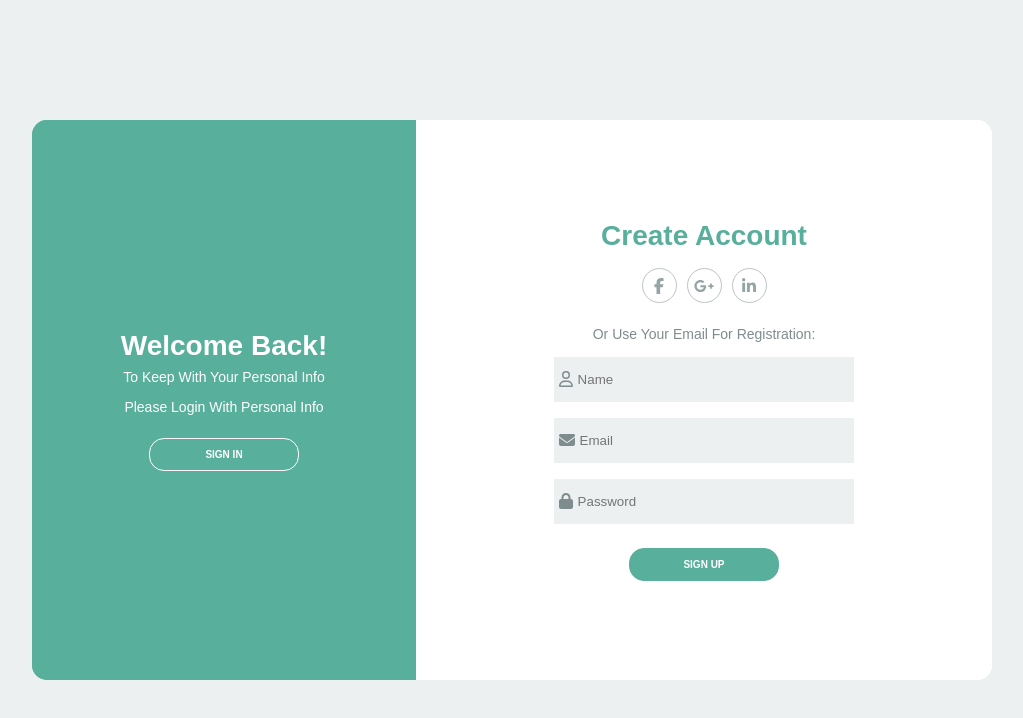
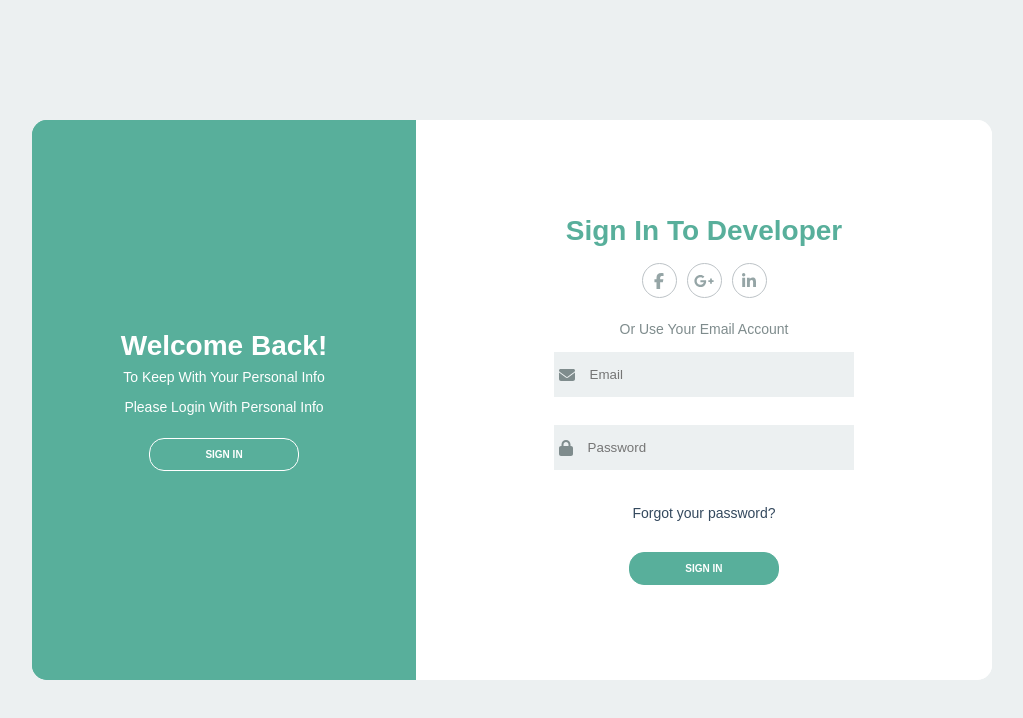
Before and after one commit to VanessaHenker/Tela-Login, a React app: page / in a window 1280 px wide. Shown: the top 718 px of the page, without its empty margins (128-1151 px from the left). Built offline with nearby package versions, Linux system fonts and the light colour scheme; the HTML template or start-up script is replaced by a standard one.

Commit message:
Codigo atualizado

```diff
--- a/src/App.tsx
+++ b/src/App.tsx
@@ -11,11 +11,33 @@ const App: React.FC = () => {
     setIsSignIn(!isSignIn);
   };
 
+  const handleCreateAccount = (email: string, password: string) => {
+    const users = JSON.parse(localStorage.getItem("users") || "{}");
+    if (users[email]) {
+      alert("Email já cadastrado!");
+      return false;
+    }
+    users[email] = password;
+    localStorage.setItem("users", JSON.stringify(users));
+    alert("Conta criada com sucesso!");
+    return true;
+  };
+
+  const handleLogin = (email: string, password: string) => {
+    const users = JSON.parse(localStorage.getItem("users") || "{}");
+    if (users[email] && users[email] === password) {
+      alert("Login realizado com sucesso!");
+      return true;
+    }
+    alert("Email ou senha incorretos!");
+    return false;
+  };
+
   return (
     <main className={isSignIn ? 'sign-in-js' : 'sign-up-js'}>
       <div className="conteudo">
-        <Login onButtonClick={handleButtonClick} />
-        <Createa onButtonClick={handleButtonClick} />
+        <Login onButtonClick={handleButtonClick} onLogin={handleLogin} />
+        <Createa onButtonClick={handleButtonClick} onCreateAccount={handleCreateAccount} />
       </div>
     </main>
   );
--- a/src/componets/Createa.tsx
+++ b/src/componets/Createa.tsx
@@ -1,11 +1,22 @@
+import React, { useState } from 'react';
 import IconSocial from './IconSocial';
 import FormLogin from './FormLogin';
+import FormName from './FromName';
 
 interface CreateaProps {
   onButtonClick: () => void;
+  onCreateAccount: (email: string, password: string) => boolean;
 }
 
-const Createa: React.FC<CreateaProps> = ({ onButtonClick }) => {
+const Createa: React.FC<CreateaProps> = ({ onButtonClick, onCreateAccount }) => {
+  const [email, setEmail] = useState("");
+  const [password, setPassword] = useState("");
+
+  const handleCreateAccount = (e: React.FormEvent) => {
+    e.preventDefault();
+    onCreateAccount(email, password);
+  };
+
   return (
     <div className="content conteudo-principal-secundario">
       <section className="conteudo-coluna-principal">
@@ -18,15 +29,13 @@ const Createa: React.FC<CreateaProps> = ({ onButtonClick }) => {
       </section>
 
       <section className="conteudo-coluna-secundario">
-        <h2 className="conteudo-titulo titulo-secundario">Sign in to developer</h2>
+        <h2 className="conteudo-titulo titulo-secundario">Create an account</h2>
         <IconSocial />
-        <p className="conteudo-subtitulo descricao-secundaria">or use your email account</p>
-        <form className="conteudo-principal-form">
-          <FormLogin />
-
-          <a className="password">forgot your password?</a>
-
-          <button className="btn button-secundario">sign in</button>
+        <p className="conteudo-subtitulo descricao-secundaria">or use your email for registration</p>
+        <form className="conteudo-principal-form" onSubmit={handleCreateAccount}>
+          <FormName/>
+          <FormLogin setEmail={setEmail} setPassword={setPassword} />
+          <button className="btn button-secundario" type="submit">Sign up</button>
         </form>
       </section>
     </div>
--- a/src/componets/FormLogin.tsx
+++ b/src/componets/FormLogin.tsx
@@ -1,20 +1,75 @@
+import React, { useState } from 'react';
 import { FontAwesomeIcon } from '@fortawesome/react-fontawesome';
-import { faEnvelope, faLock } from '@fortawesome/free-solid-svg-icons';
+import { faEnvelope, faLock, faCheck, faTimes } from '@fortawesome/free-solid-svg-icons';
 
-function FormLogin() {
+interface FormLoginProps {
+  setEmail: (email: string) => void;
+  setPassword: (password: string) => void;
+}
+
+const FormLogin: React.FC<FormLoginProps> = ({ setEmail, setPassword }) => {
+  const [emailValid, setEmailValid] = useState<boolean | null>(null);
+  const [passwordValid, setPasswordValid] = useState<boolean | null>(null);
+
+  const validateEmail = (email: string) => {
+    const emailRegex = /^[^\s@]+@[^\s@]+\.[^\s@]+$/; // Validação básica de e-mail
+    return emailRegex.test(email);
+  };
+
+  const handleEmailBlur = (e: React.ChangeEvent<HTMLInputElement>) => {
+    const email = e.target.value;
+    setEmail(email);
+    if (email.trim() === "") {
+      setEmailValid(null); // Não exibe ícone se estiver vazio
+    } else {
+      setEmailValid(validateEmail(email));
+    }
+  };
+
+  const handlePasswordBlur = (e: React.ChangeEvent<HTMLInputElement>) => {
+    const password = e.target.value;
+    setPassword(password);
+    if (password.trim() === "") {
+      setPasswordValid(null); // Não exibe ícone se estiver vazio
+    } else {
+      setPasswordValid(password.length >= 6);
+    }
+  };
+
+  const renderValidationIcon = (isValid: boolean | null) => {
+    if (isValid === null) return null; // Não mostrar ícone se não validado ou vazio
+    return isValid ? (
+      <FontAwesomeIcon icon={faCheck} className="icon-valid" />
+    ) : (
+      <FontAwesomeIcon icon={faTimes} className="icon-invalid" />
+    );
+  };
+
   return (
     <>
       <label className="label-input">
         <FontAwesomeIcon icon={faEnvelope} className="icon-modify" />
-        <input type="email" placeholder="Email" />
+        <input
+          type="email"
+          placeholder="Email"
+          onChange={(e) => setEmail(e.target.value)}
+          onBlur={handleEmailBlur}
+        />
+        {renderValidationIcon(emailValid)}
       </label>
 
       <label className="label-input">
         <FontAwesomeIcon icon={faLock} className="icon-modify" />
-        <input type="password" placeholder="Password" />
+        <input
+          type="password"
+          placeholder="Password"
+          onChange={(e) => setPassword(e.target.value)}
+          onBlur={handlePasswordBlur}
+        />
+        {renderValidationIcon(passwordValid)}
       </label>
     </>
   );
-}
+};
 
 export default FormLogin;
--- a/src/componets/FromName.tsx
+++ b/src/componets/FromName.tsx
@@ -1,11 +1,24 @@
+import { useState } from 'react'; // Importa o hook useState
 import { FontAwesomeIcon } from '@fortawesome/react-fontawesome';
 import { faUser } from '@fortawesome/free-regular-svg-icons';
 
 function FormName() {
+  const [name, setName] = useState(''); // Define o estado para armazenar o nome
+
+  const handleInputChange = (event: React.ChangeEvent<HTMLInputElement>) => {
+    setName(event.target.value);
+  };
+
   return (
     <label className="label-input">
       <FontAwesomeIcon icon={faUser} className="far fa-user icon-modify" />
-      <input id="name" type="text" placeholder="Name" />
+      <input
+        id="name"
+        type="text"
+        placeholder="Name"
+        value={name}
+        onChange={handleInputChange}
+      />
     </label>
   );
 }
--- a/src/componets/Login.tsx
+++ b/src/componets/Login.tsx
@@ -1,11 +1,21 @@
-import FormName from './FromName';
+import React, { useState } from 'react';
+import IconSocial from './IconSocial';
 import FormLogin from './FormLogin';
-import IconSocial from './IconSocial';
 
 interface LoginProps {
   onButtonClick: () => void;
+  onLogin: (email: string, password: string) => boolean;
 }
-const Login: React.FC<LoginProps> = ({ onButtonClick }) => {
+
+const Login: React.FC<LoginProps> = ({ onButtonClick, onLogin }) => {
+  const [email, setEmail] = useState("");
+  const [password, setPassword] = useState("");
+
+  const handleLogin = (e: React.FormEvent) => {
+    e.preventDefault();
+    onLogin(email, password);
+  };
+
   return (
     <div className="content conteudo-principal">
       <section className="conteudo-coluna-principal">
@@ -18,14 +28,13 @@ const Login: React.FC<LoginProps> = ({ onButtonClick }) => {
       </section>
 
       <section className="conteudo-coluna-secundario">
-        <h2 className="conteudo-titulo titulo-secundario">create account</h2>
+        <h2 className="conteudo-titulo titulo-secundario">Sign in to developer</h2>
         <IconSocial />
-        <p className="conteudo-subtitulo descricao-secundaria">or use your email for registration: </p>
-        <form className="conteudo-principal-form">
-          <FormName />
-          <FormLogin />
-
-          <button className="btn button-secundario">sign up</button>
+        <p className="conteudo-subtitulo descricao-secundaria">or use your email account</p>
+        <form className="conteudo-principal-form" onSubmit={handleLogin}>
+          <FormLogin setEmail={setEmail} setPassword={setPassword} />
+          <a className="password">forgot your password?</a>
+          <button className="btn button-secundario" type="submit">Sign in</button>
         </form>
       </section>
     </div>
--- a/src/style.css
+++ b/src/style.css
@@ -187,6 +187,37 @@ body {
   align-items: center;
   margin: 8px;
 }
+
+.label-input {
+  position: relative;
+  display: flex;
+  align-items: center;
+  margin-bottom: 20px;
+}
+
+.label-input input {
+  flex: 1;
+  padding-right: 30px; /* Espaço para o ícone */
+}
+
+.icon-valid {
+  position: absolute;
+  right: 10px;
+  color: rgb(76, 160, 76);
+  font-size: 18px;
+}
+
+.icon-invalid {
+  position: absolute;
+  right: 10px;
+  color: rgb(159, 53, 53);
+  font-size: 18px;
+}
+
+.icon-modify {
+  margin-right: 10px;
+}
+
 
 .icon-modify {
   color: #7f8c8d;
```
